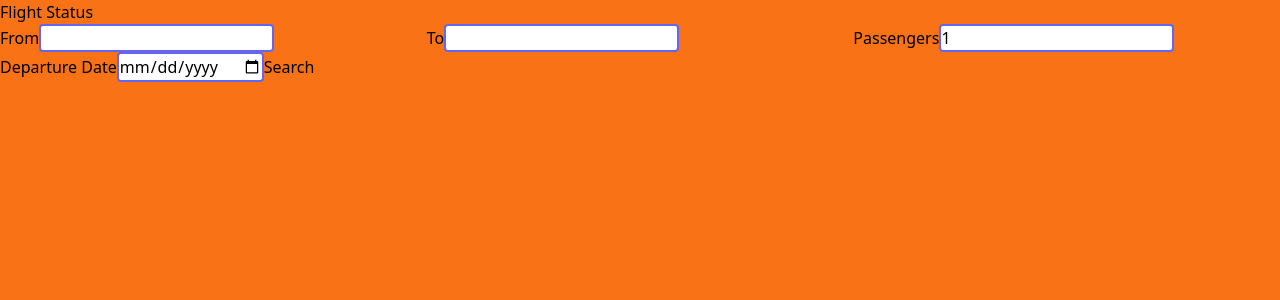
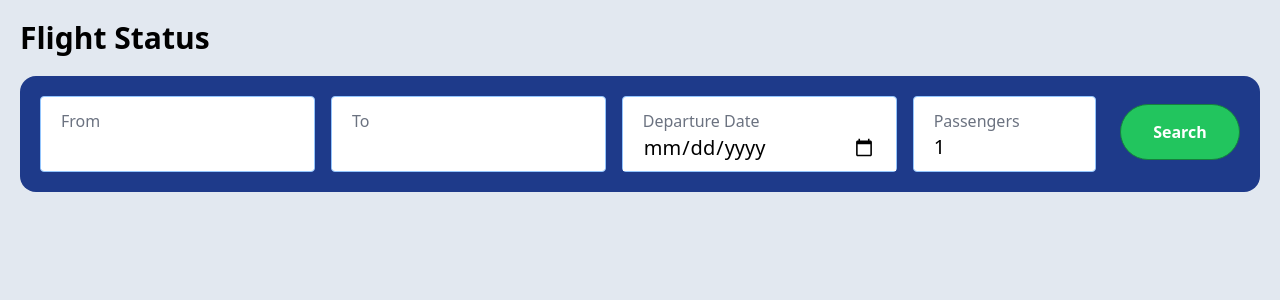
Before and after one commit to essie20/Flights-App, a React (Vite) app: page / in a window 1280 px wide. Shown: the top 300 px of the page. Built offline with nearby package versions, Linux system fonts and the light colour scheme.

Commit message:
styling, install react-query

```diff
--- a/index.html
+++ b/index.html
@@ -6,7 +6,7 @@
     <meta name="viewport" content="width=device-width, initial-scale=1.0" />
     <title>Flights App</title>
   </head>
-  <body class="bg-orange-500">
+  <body class="bg-slate-200 ml-5 mt-5 mr-5">
     <div id="root"></div>
     <script type="module" src="/src/main.jsx"></script>
   </body>
--- a/package.json
+++ b/package.json
@@ -10,7 +10,8 @@
   },
   "dependencies": {
     "react": "^18.2.0",
-    "react-dom": "^18.2.0"
+    "react-dom": "^18.2.0",
+    "react-query": "^3.39.3"
   },
   "devDependencies": {
     "@types/react": "^18.0.26",
--- a/src/App.jsx
+++ b/src/App.jsx
@@ -1,6 +1,8 @@
 import { useState } from 'react'
+import { useQueryClient } from 'react-query'
 
 function App() {
+  const queryClient = useQueryClient()
   const [passengers, setPassengers] = useState(1);
   const [origin, setOrigin] = useState("");
   const [destination, setDestination] = useState("");
@@ -12,47 +14,59 @@ function App() {
     console.log(origin)
     console.log(destination)
     console.log(departureDate)
+    // TODO send API Call using react query
   }
 
   return (
     <div className="App">
-      <h1>Flight Status</h1>
-      <div className="grid grid-cols-3">
-
-        <div>
-          <label>From</label>
+      <h1 className="text-3xl font-bold mb-5">Flight Status</h1>
+      <div className="flex flex-row gap-4 mb-4 bg-blue-900 p-5 rounded-2xl">
+        <div className="border-solid border border-blue-300 rounded bg-white basis-1/4">
+          <label>
+            <span className="mr-2 block pt-3 pl-5 text-gray-500">From</span>
             <input
-            className="border-solid border-2 border-indigo-500 rounded"
+              className="w-full outline-0 px-5 pb-2 text-xl"
               type="text"
               value={origin}
-            onChange={(e) => setOrigin(e.target.value)}
-          />
+              onChange={(e) => setOrigin(e.target.value)}/>
+          </label>
         </div>
-        <div>
-          <label>To</label>
+        <div className="border-solid border border-blue-300 rounded bg-white basis-1/4">
+          <label>
+            <span className="mr-2 block pt-3 pl-5 text-gray-500">To</span>
             <input
-            className="border-solid border-2 border-indigo-500 rounded"
+              className="w-full outline-0 px-5 pb-2 text-xl"
               type="text"
               value={destination}
-            onChange={(e) => setDestination(e.target.value)}
-          />
+              onChange={(e) => setDestination(e.target.value)}/>
+          </label>
         </div>
-        <div>
-          <label>Passengers</label>
+        <div className="border-solid border border-blue-300 rounded bg-white basis-1/4">
+          <label>
+            <span className="mr-2 block pt-3 pl-5 text-gray-500">Departure Date</span>
             <input
-            className="border-solid border-2 border-indigo-500 rounded"
+              className="w-full outline-0 px-5 pb-2 text-xl"
+              type="date"
+              value={departureDate}
+              onChange={(e) => setDepartureDate(e.target.value)}/>
+          </label>
+        </div>
+        <div className="border-solid border border-blue-300 rounded bg-white basis-1/6">
+          <label>
+            <span className="mr-2 block pt-3 pl-5 text-gray-500">Passengers</span>
+            <input
+              className="w-full outline-0 px-5 pb-2 text-xl"
               type="number"
               value={passengers}
               onChange={(e) => setPassengers(e.target.value)}/>
+          </label>
         </div>
+        <button
+          className="border-solid border text-white border-green-700 bg-green-500 rounded-full px-4 py-2 ml-2 mt-2 font-semibold w-32 h-14"
+          onClick={() => performSearch()}>
+          Search
+        </button>
       </div>
-      <label>Departure Date</label>
-      <input
-        className="border-solid border-2 border-indigo-500 rounded"
-        type="date"
-        value={departureDate}
-        onChange={(e) => setDepartureDate(e.target.value)}/>
-      <button onClick={() => performSearch()}>Search</button>
     </div>
   )
 }
--- a/src/main.jsx
+++ b/src/main.jsx
@@ -2,9 +2,20 @@ import React from 'react'
 import ReactDOM from 'react-dom/client'
 import App from './App'
 import './main.css'
+import {
+  useQuery,
+  useMutation,
+  useQueryClient,
+  QueryClient,
+  QueryClientProvider,
+} from 'react-query'
+
+const queryClient = new QueryClient()
 
 ReactDOM.createRoot(document.getElementById('root')).render(
   <React.StrictMode>
-    <App />
+    <QueryClientProvider client={queryClient}>
+      <App />
+    </QueryClientProvider>
   </React.StrictMode>,
 )
```
Also changed, not shown: 1 other file (tests, documents, lock files or other folders). Lines whose indentation alone changed are shown as unchanged.
